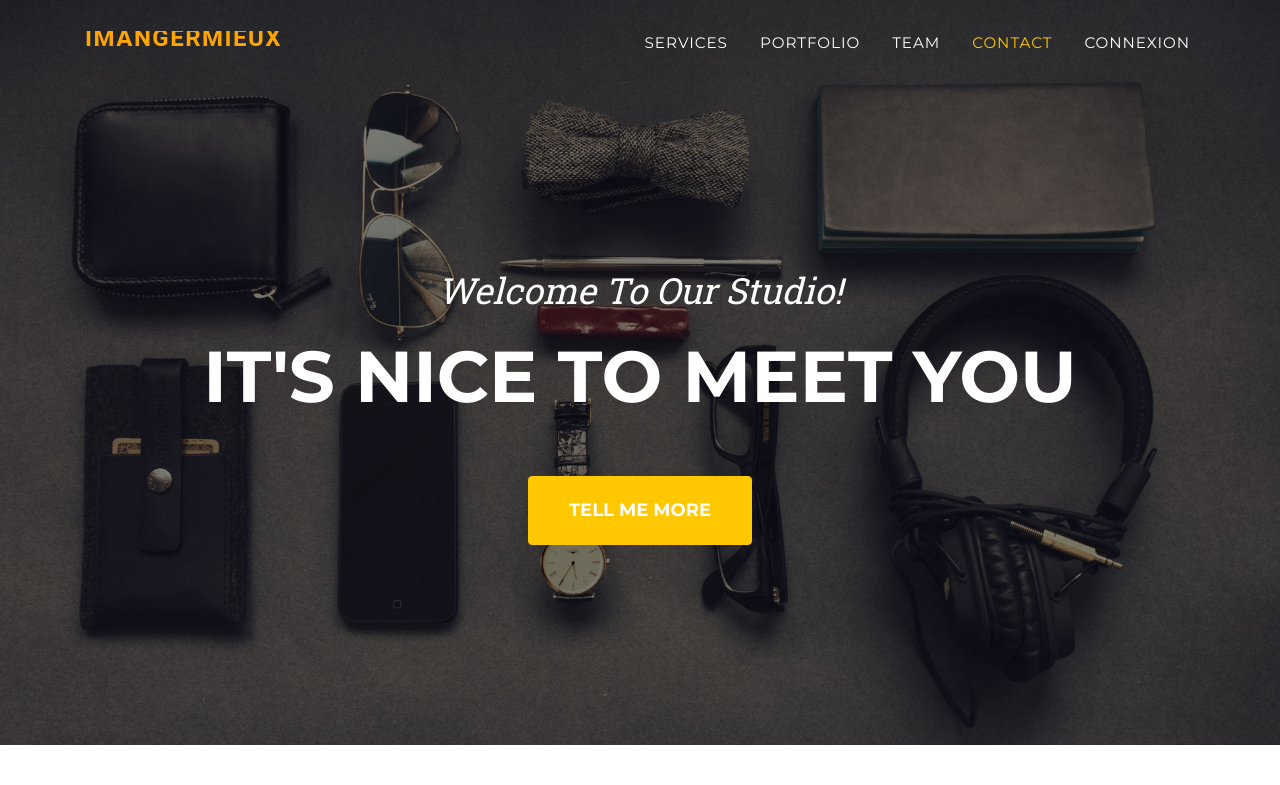
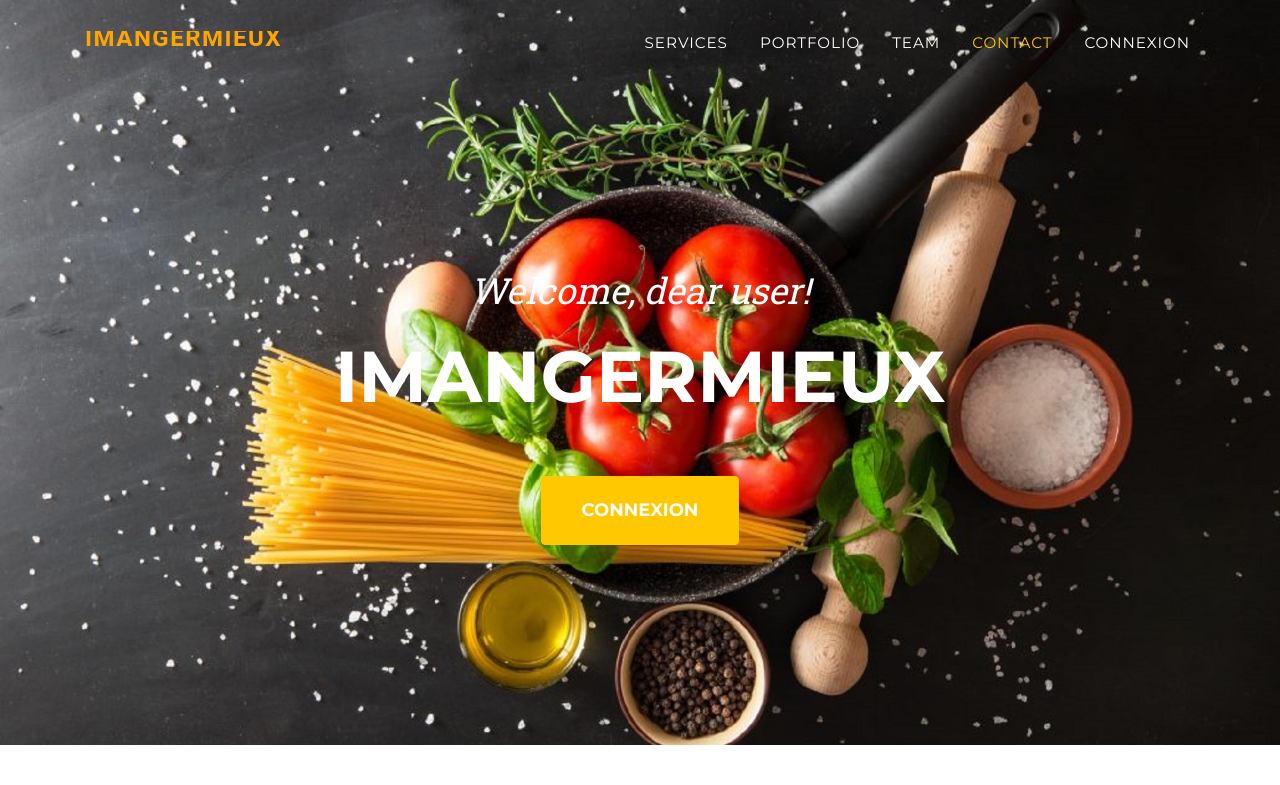
Before and after one commit to singepantsu/IDAW-projet, a PHP site: page / in a window 1280 px wide. Shown: the top 785 px of the page. Run offline with PHP 8.4, Linux system fonts and the light colour scheme; some libraries are stand-ins or nearby versions.

Commit message:
change html to php

```diff
--- a/frontend/index.html
+++ b/frontend/index.php
@@ -42,9 +42,9 @@
         <!-- Masthead-->
         <header class="masthead">
             <div class="container">
-                <div class="masthead-subheading">Welcome To Our Studio!</div>
-                <div class="masthead-heading text-uppercase">It's Nice To Meet You</div>
-                <a class="btn btn-primary btn-xl text-uppercase" href="#services">Tell Me More</a>
+                <div class="masthead-subheading">Welcome, dear user!</div>
+                <div class="masthead-heading text-uppercase">IMangerMieux</div>
+                <a class="btn btn-primary btn-xl text-uppercase" href="#services">Connexion</a>
             </div>
         </header>
         <!-- Services-->
```
Also changed, not shown: frontend/assets/img/header-bg.jpg.
